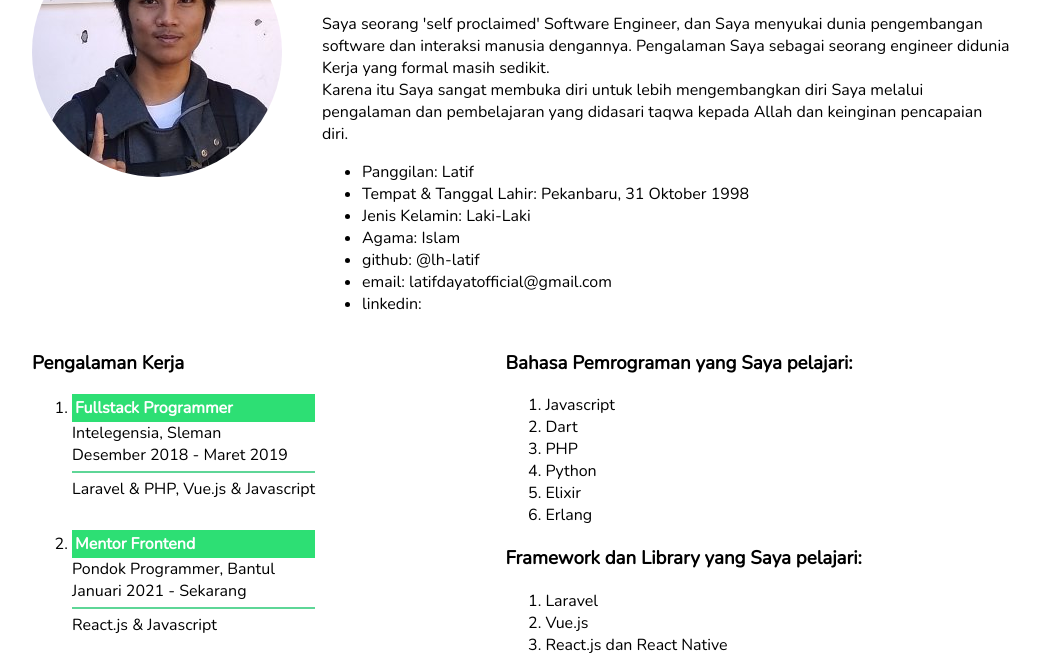
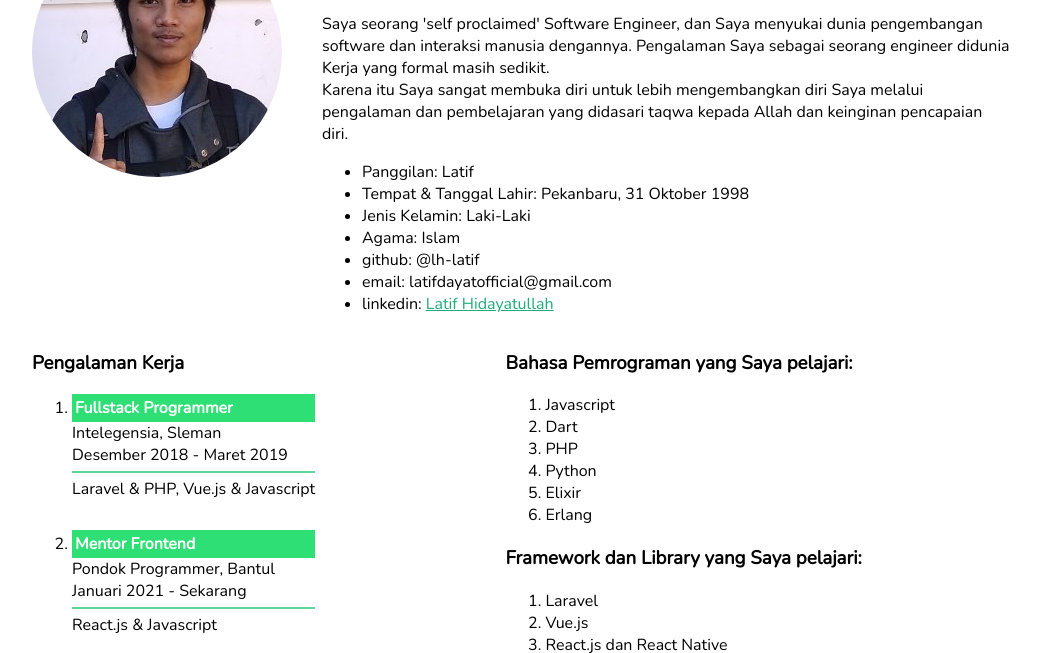
Before and after one commit to lh-latif/my_repo, a plain HTML site: page index.html in a window 1280 px wide. Shown: the part 133-786 px from the top of the page, without its empty margins (118-1158 px from the left). Drawn offline with nearby package versions, Linux system fonts and the light colour scheme.

Commit message:
menambah link linkedin

```diff
--- a/index.html
+++ b/index.html
@@ -10,6 +10,10 @@
     padding: 0;
     margin: 0;
     font-family: "Nunito"
+  }
+
+  a {
+    color: rgb(29, 173, 117);
   }
 
   .image-section {
@@ -103,7 +107,7 @@
             <li>Agama: Islam</li>
             <li>github: @lh-latif</li>
             <li>email: latifdayatofficial@gmail.com</li>
-            <li>linkedin:</li>
+            <li>linkedin: <a href="https://www.linkedin.com/in/latif-hidayatullah-9139401b7">Latif Hidayatullah</a></li>
           </ul>
         </div>
       </div>
```
